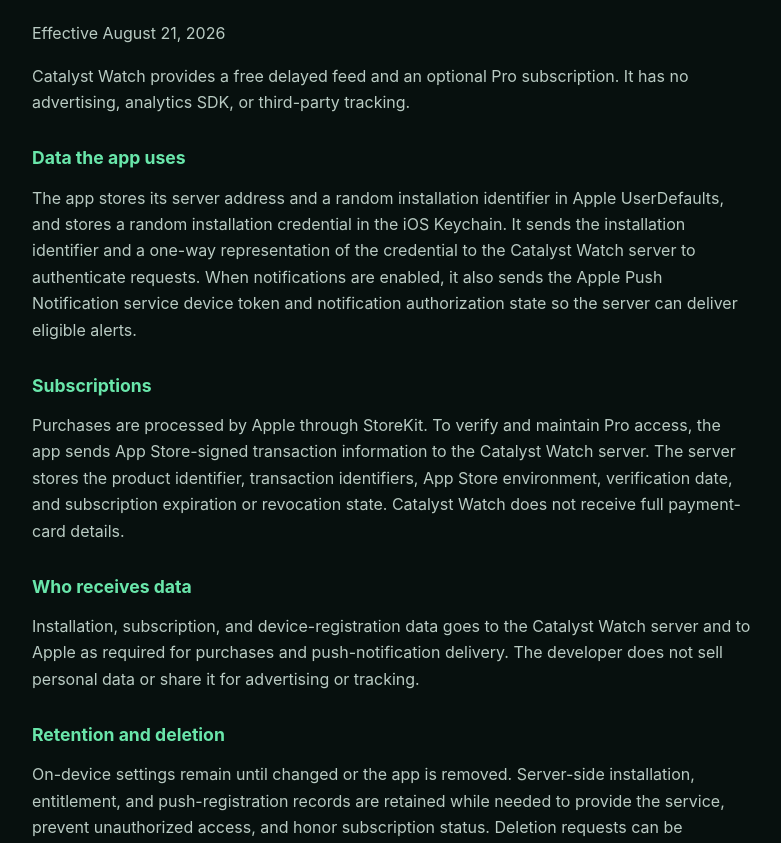
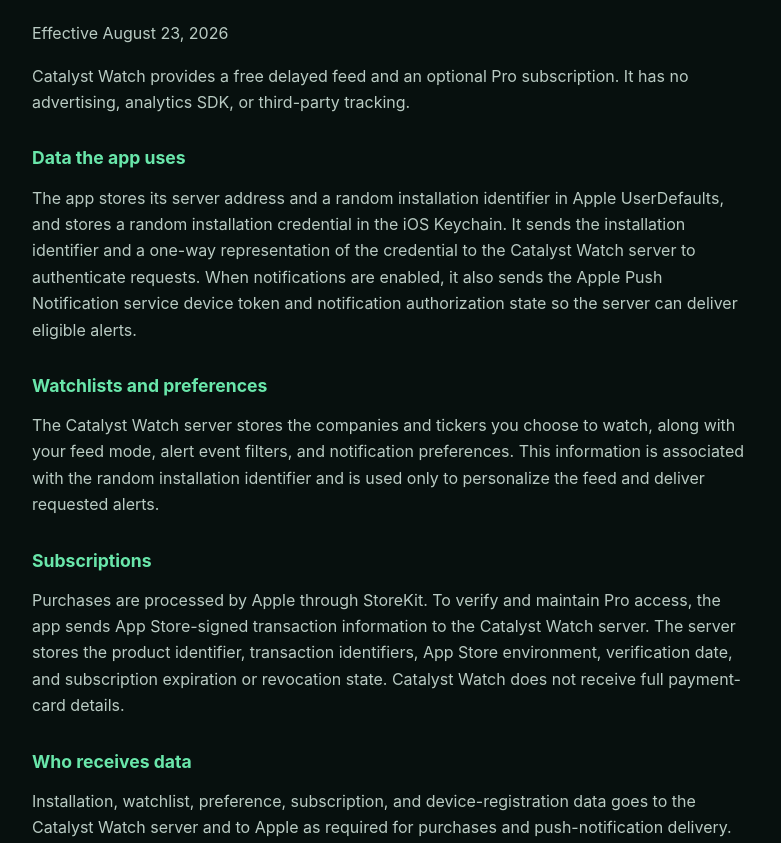
Before and after one commit to Lackadaisical-A/monitor, a website: page public/privacy.html in a window 1280 px wide. Shown: the part 109-952 px from the top of the page, without its empty margins (248-1029 px from the left). Drawn offline with Linux system fonts and the light colour scheme.

Commit message:
Disclose saved watchlist preferences

```diff
--- a/public/privacy.html
+++ b/public/privacy.html
@@ -18,20 +18,23 @@
 <body>
   <main>
     <h1>Catalyst Watch Privacy Policy</h1>
-    <p>Effective August 21, 2026</p>
+    <p>Effective August 23, 2026</p>
     <p>Catalyst Watch provides a free delayed feed and an optional Pro subscription. It has no advertising, analytics SDK, or third-party tracking.</p>
 
     <h2>Data the app uses</h2>
     <p>The app stores its server address and a random installation identifier in Apple UserDefaults, and stores a random installation credential in the iOS Keychain. It sends the installation identifier and a one-way representation of the credential to the Catalyst Watch server to authenticate requests. When notifications are enabled, it also sends the Apple Push Notification service device token and notification authorization state so the server can deliver eligible alerts.</p>
 
+    <h2>Watchlists and preferences</h2>
+    <p>The Catalyst Watch server stores the companies and tickers you choose to watch, along with your feed mode, alert event filters, and notification preferences. This information is associated with the random installation identifier and is used only to personalize the feed and deliver requested alerts.</p>
+
     <h2>Subscriptions</h2>
     <p>Purchases are processed by Apple through StoreKit. To verify and maintain Pro access, the app sends App Store-signed transaction information to the Catalyst Watch server. The server stores the product identifier, transaction identifiers, App Store environment, verification date, and subscription expiration or revocation state. Catalyst Watch does not receive full payment-card details.</p>
 
     <h2>Who receives data</h2>
-    <p>Installation, subscription, and device-registration data goes to the Catalyst Watch server and to Apple as required for purchases and push-notification delivery. The developer does not sell personal data or share it for advertising or tracking.</p>
+    <p>Installation, watchlist, preference, subscription, and device-registration data goes to the Catalyst Watch server and to Apple as required for purchases and push-notification delivery. The developer does not sell personal data or share it for advertising or tracking.</p>
 
     <h2>Retention and deletion</h2>
-    <p>On-device settings remain until changed or the app is removed. Server-side installation, entitlement, and push-registration records are retained while needed to provide the service, prevent unauthorized access, and honor subscription status. Deletion requests can be submitted through the support page.</p>
+    <p>On-device settings remain until changed or the app is removed. Server-side installation, watchlist, preference, entitlement, and push-registration records are retained while needed to provide the service, prevent unauthorized access, and honor subscription status. Deletion requests can be submitted through the support page.</p>
 
     <h2>Security</h2>
     <p>The production service uses HTTPS, installation credentials are stored in the iOS Keychain, and App Store transactions are cryptographically verified using Apple's signed transaction data. Developer credentials are not embedded in the app.</p>
```
Also changed, not shown: 1 other file.
